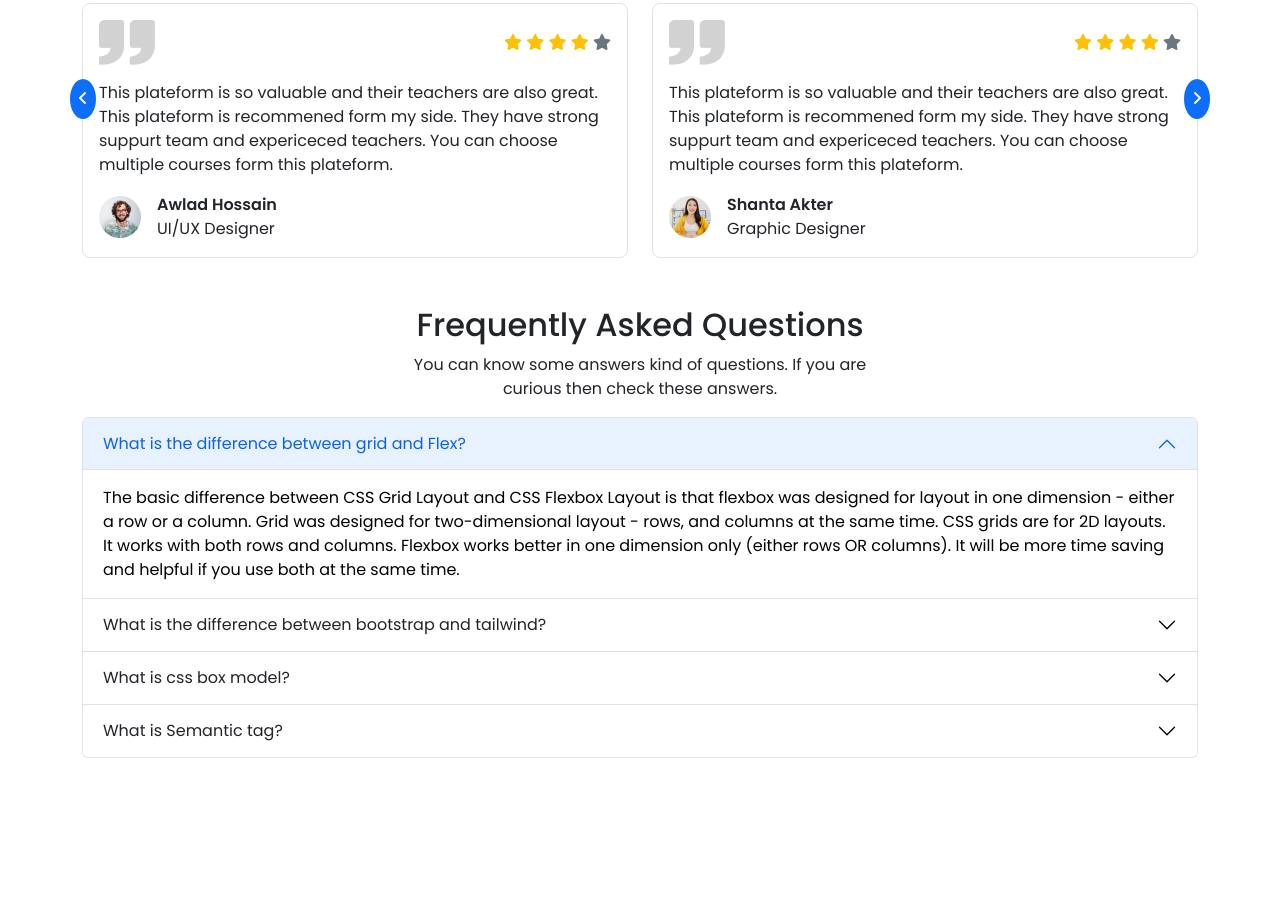
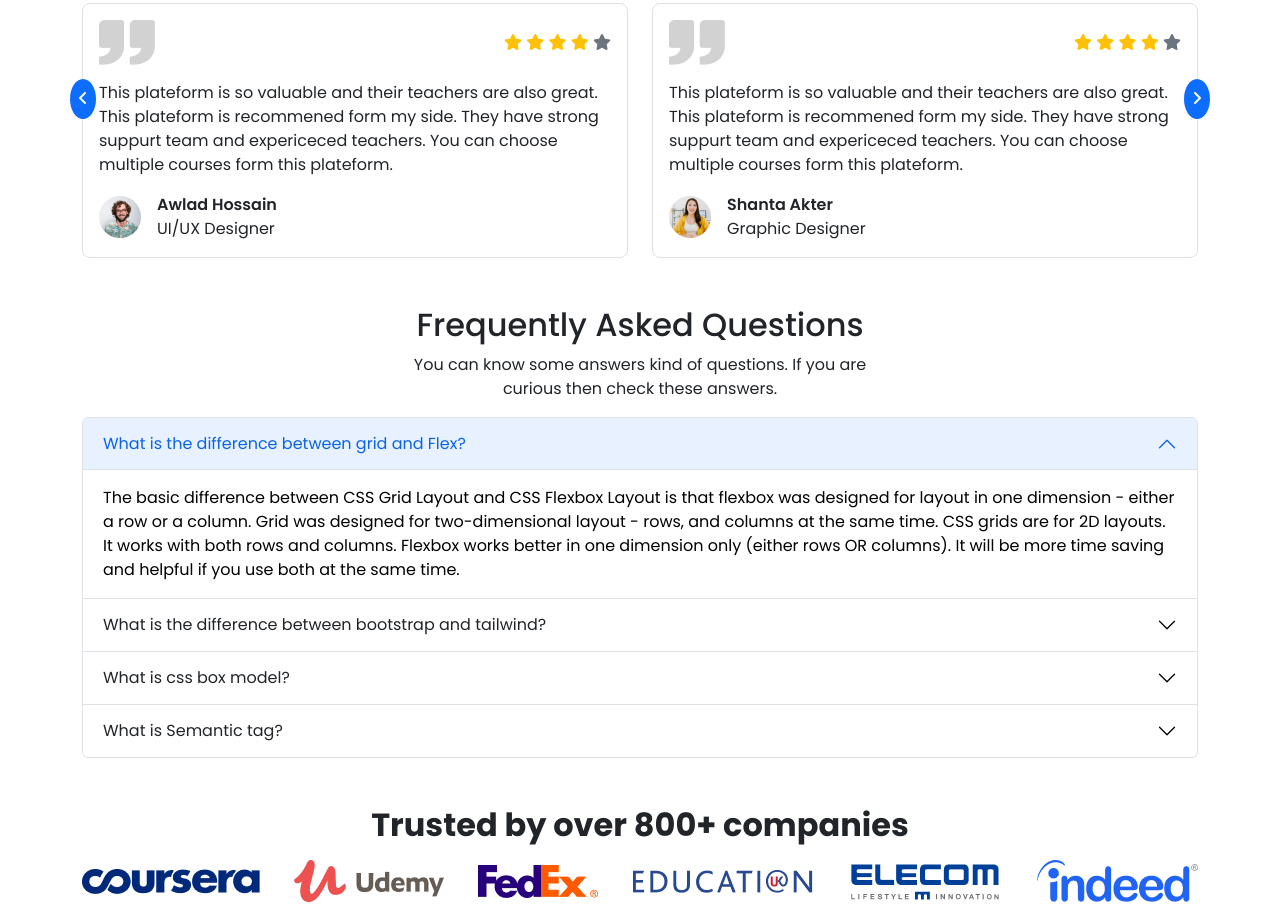
Before and after one commit to 60450sagor/Assignment-3, a plain HTML site: page index.html in a window 1280 px wide. Shown: the part 3462-4372 px from the top of the page. Before the commit the page ends 4220 px from the top, so only its background shows below. Drawn offline with nearby package versions, Linux system fonts and the light colour scheme.

Commit message:
company-section add

```diff
--- a/index.html
+++ b/index.html
@@ -434,6 +434,32 @@
               </div>
         </section>
         <!-- Question section end -->
+         <!-- trusted company section start -->
+         <section class="container mt-5 d-none d-lg-block">
+          <h2 class="fw-bolder text-center">Trusted by over 800+ companies</h2>
+          <div class="d-flex justify-content-between align-items-center pt-2 pb-2">
+              <div class=" d-flex align-items-center">
+                  <img src="images/company/company-1.png" alt="">
+              </div>
+              <div class=" d-flex align-items-center">
+                  <img src="images/company/company-2.png" alt="">
+              </div>
+              <div class=" d-flex align-items-center">
+                  <img src="images/company/company-3.png" alt="">
+              </div>
+              <div class=" d-flex align-items-center">
+                  <img src="images/company/company-4.png" alt="">
+              </div>
+              <div class=" d-flex align-items-center">
+                  <img src="images/company/company-5.png" alt="">
+              </div>
+              <div class=" d-flex align-items-center">
+                  <img src="images/company/company-6.png" alt="">
+              </div>
+          </div>
+      </section>
+      <!-- trusted company section end -->
+
 
 
      </main>
```
